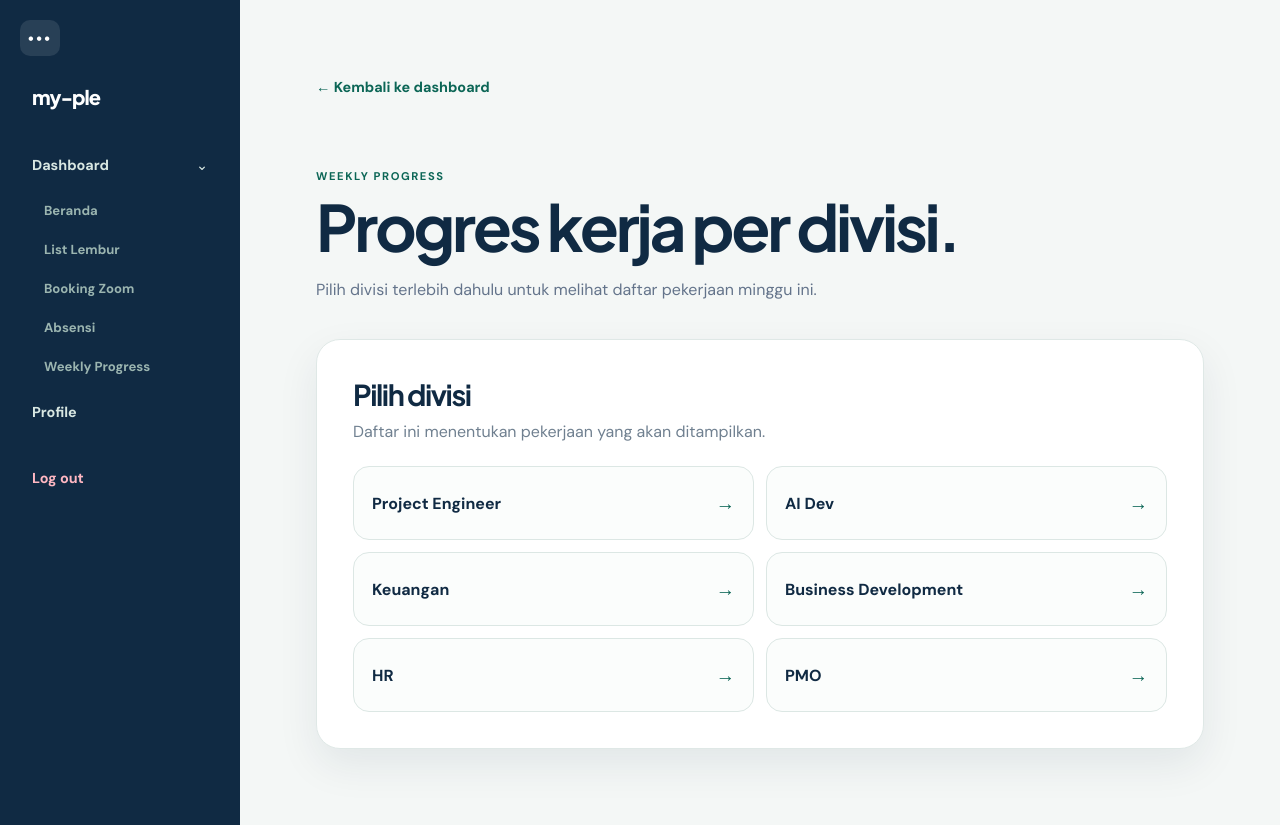
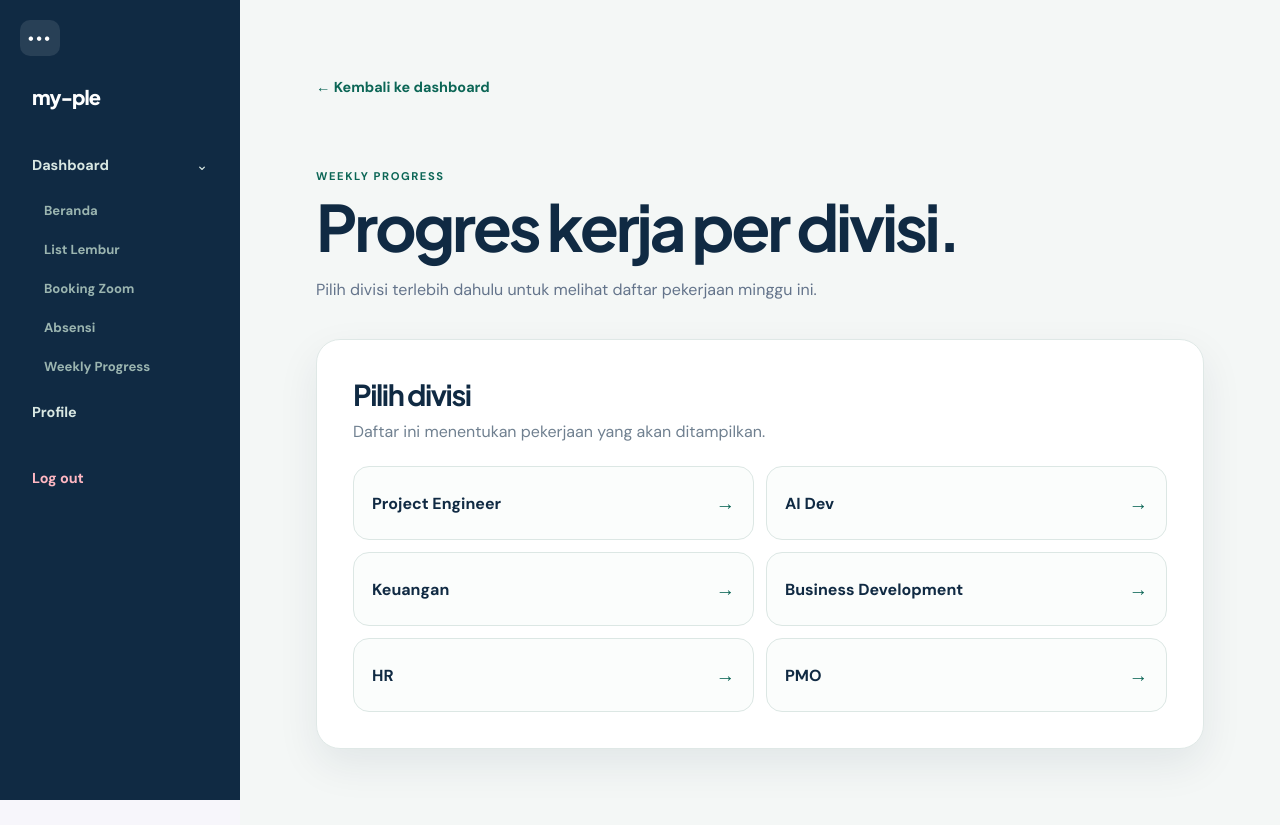
Before and after one commit to ramfdp/my-ple, a SvelteKit app in the folder frontend/: page /weekly-progress in a window 1280 px wide. Built offline with nearby package versions, Linux system fonts and the light colour scheme.

Commit message:
[ sidebar ] perubahan pada scrolling item yang mengikut scroll

```diff
--- a/frontend/src/lib/components/Sidebar.svelte
+++ b/frontend/src/lib/components/Sidebar.svelte
@@ -22,7 +22,8 @@
 </aside>
 
 <style>
-	.sidebar { width: 240px; min-height: 100vh; padding: 20px; background: #102a43; color: #d8e7e2; transition: width 180ms ease; }
+	/* ponytail: sticky sidebar follows viewport during scroll, avoiding scroll-back trips */
+	.sidebar { position: sticky; top: 0; width: 240px; height: 100dvh; padding: 20px; background: #102a43; color: #d8e7e2; transition: width 180ms ease; flex-shrink: 0; overflow-y: auto; }
 	.sidebar.compact { width: 64px; padding: 20px 12px; }
 	.sidebar-toggle { width: 40px; height: 36px; border: 0; border-radius: 10px; background: rgb(255 255 255 / 10%); color: #fff; font-weight: 800; letter-spacing: 2px; }
 	.sidebar-brand { display: block; margin: 28px 12px 36px; color: #fff; font-family: 'Plus Jakarta Sans', sans-serif; font-size: 1.25rem; font-weight: 800; letter-spacing: -0.05em; text-decoration: none; }
@@ -32,5 +33,4 @@
 	details a { padding-left: 24px; color: #9bb5b0; font-size: 0.82rem; }
 	summary:hover, nav > a:hover, details a:hover { background: rgb(255 255 255 / 10%); color: #fff; }
 	.logout-link { margin-top: 20px; color: #ffb7c2; }
-	@media (max-width: 700px) { .sidebar, .sidebar.compact { width: 100%; min-height: auto; padding: 14px 20px; } .sidebar-brand { margin: 18px 0; } }
 </style>
--- a/frontend/src/routes/+layout.svelte
+++ b/frontend/src/routes/+layout.svelte
@@ -25,7 +25,7 @@
 {/if}
 
 <style>
+	/* ponytail: keep sidebar on side across desktop and mobile, scrolling naturally with page flow */
 	.feature-shell { display: flex; min-height: 100vh; }
 	.feature-content { min-width: 0; flex: 1; }
-	@media (max-width: 700px) { .feature-shell { display: block; } }
 </style>
```
